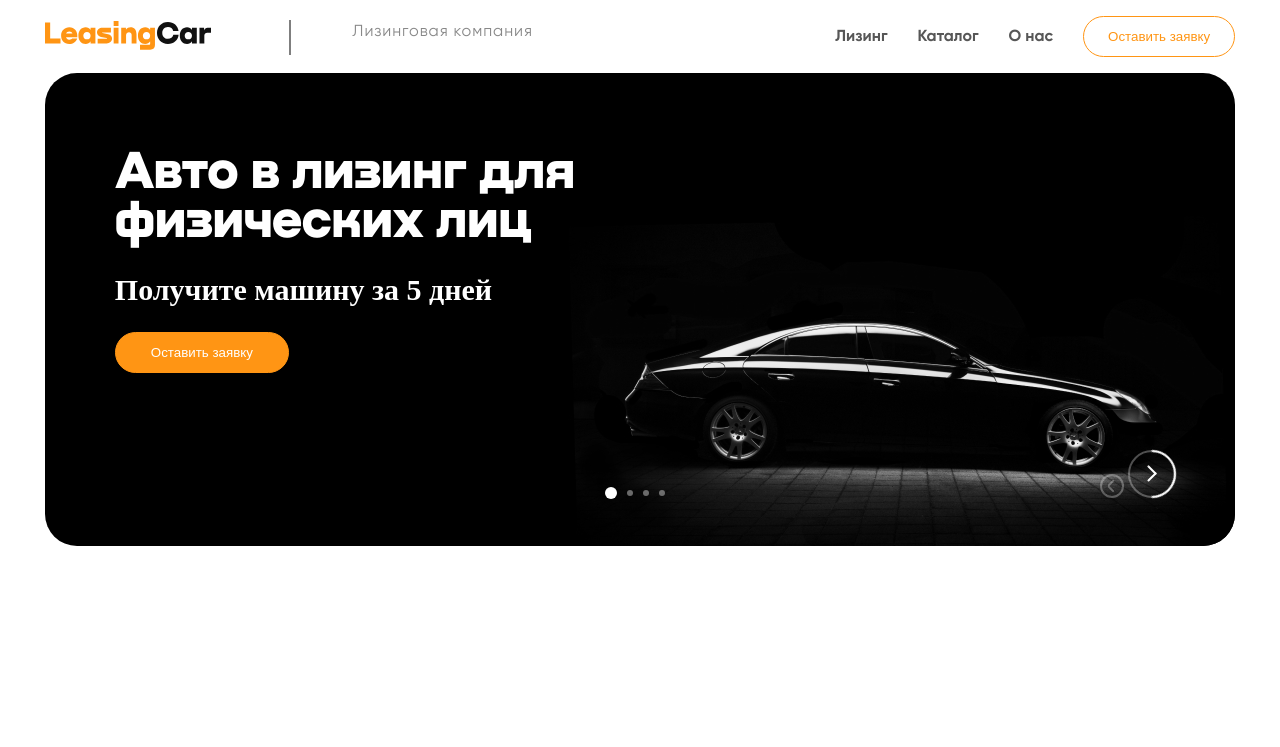
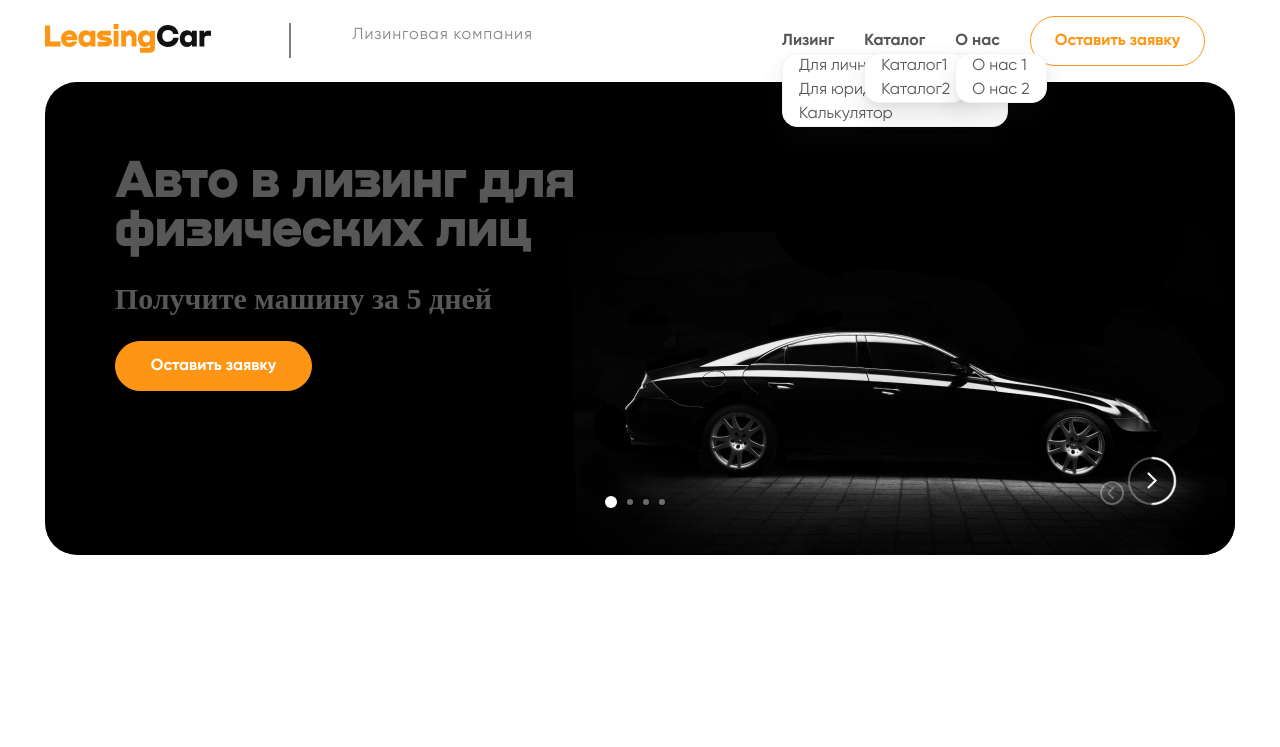
Before and after one commit to Stendart/leasing-car, a website built with webpack: page src/index.html in a window 1280 px wide. Shown: the top 747 px of the page. Built offline with nearby package versions, Linux system fonts and the light colour scheme.

Commit message:
fix nav-menu

```diff
--- a/src/assets/scss/button.scss
+++ b/src/assets/scss/button.scss
@@ -4,6 +4,7 @@
   max-width: 100%;
 
   text-decoration: none;
+  outline: none;
 
   border: 1px solid #FF9514;
   border-radius: 40px;
@@ -11,7 +12,8 @@
   padding: 12px 24px;
   color: #FF9514;
 
-  outline: none;
+  font-weight: bold;
+  line-height: 24px;
 
   &:hover {
     background: #111111;
--- a/src/assets/scss/carousel.scss
+++ b/src/assets/scss/carousel.scss
@@ -88,7 +88,7 @@
 
     height: 2px;
     width: 8px;
-    background-color: rgba(255, 255, 255, 0.3);//$color-white;
+    background-color: rgba(255, 255, 255, 0.3);
     border-radius: 20px;
   }
 
--- a/src/assets/scss/nav-menu-links.scss
+++ b/src/assets/scss/nav-menu-links.scss
@@ -4,20 +4,37 @@
   position: relative;
 }
 .dropdown__items {
-  visibility: hidden;
-  opacity: 0;
-  min-width: 5rem;
+  visibility: visible;/*hiden*/
+  opacity: 1;/*0*/
   position: absolute;
   transition: all 0.5s ease;
-  margin-top: 1rem;
-  left: 0;
-  top: 0;
-  display: none;
+  display: block;/*none*/
+
   z-index: 5;
-  width: 100%;
-  list-style: none;
   margin: 0;
-  padding-left: 0;
+
+  padding-left: 16px;
+  padding-right: 16px;
+
+  background-color: #FFFFFF;
+
+
+
+  border: 1px solid #F3F3F4;
+
+
+  box-shadow: 0px 4px 4px rgba(51, 51, 51, 0.04), 0px 14px 24px rgba(51, 51, 51, 0.12);
+  border-radius: 15px;
+
+
+  a {
+    /*font-family: Gilroy;
+    font-style: normal;
+    font-weight: normal;
+    font-size: 16px;*/
+    line-height: 150%;
+  }
+
 }
 .dropdown:hover .dropdown__items,
 .dropdown__items:hover {
@@ -32,7 +49,11 @@
 .dropdown__element {
   clear: both;
   width: 100%;
+  white-space: nowrap;
+
+  //padding-top:
     &:first-child {
-      margin-top: 30px;
+      /*margin-top: 30px;*/
     }
+
 }
--- a/src/assets/scss/nav-menu.scss
+++ b/src/assets/scss/nav-menu.scss
@@ -114,8 +114,11 @@
   }
 }
 
+.nav__item {
+  margin-right: 30px;
+}
+
 .menu__item {
-  margin-left: 30px;
 
   &:hover {
     background: #F3F3F4;
@@ -123,13 +126,22 @@
   }
 
   a {
-    text-decoration: none;
+    /*text-decoration: none;
 
     font-family: Gilroy;
     font-style: normal;
     font-weight: bold;
     font-size: 16px;
     line-height: 24px;
-    color: #575757;
+    color: #575757;*/
   }
 }
+
+.menu__link {
+  font-family: Gilroy;
+    font-style: normal;
+    font-weight: bold;
+    /*font-size: 16px;*/
+    line-height: 24px;
+    color: $color-gray;
+}
--- a/src/assets/scss/style.scss
+++ b/src/assets/scss/style.scss
@@ -21,9 +21,10 @@
 body {
   margin: 0;
 
-  font-family: PT Sans;
 
-  color: $color-gray;
+
+
+
 }
 
 p {
@@ -34,3 +35,16 @@ ul {
   list-style-type: none;
   padding: 0;
 }
+
+a {
+  text-decoration: none;
+}
+
+* {
+  font-family: Gilroy;
+  font-style: normal;
+  font-weight: normal;
+  font-size: 16px;
+
+  color: $color-gray;
+}
--- a/src/index.html
+++ b/src/index.html
@@ -19,37 +19,35 @@
 				<p class="nav__text">Лизинговая компания</p>
 			</div>
       <ul class="nav__menu menu">
-        <ul class="dropdown">
-            <li class="menu__item"><a href="">Лизинг</a>
+
+            <li class="menu__item nav__item dropdown"><a class="menu__link" href="">Лизинг</a>
                 <ul class="dropdown__items">
-                    <li class="dropdown__element menu__item"><a href="">Лизинг</a></li>
-                    <li class="dropdown__element menu__item"><a href="">Лизинг</a></li>
+                    <li class="dropdown__element menu__item"><a href="">Для личного пользования</a></li>
+                    <li class="dropdown__element menu__item"><a href="">Для юридических диц</a></li>
+                    <li class="dropdown__element menu__item"><a href="">Калькулятор</a></li>
                 </ul>
             </li>
-        </ul>
 
-        <ul class="dropdown">
-            <li class="menu__item"><a href="">Каталог</a>
+
+            <li class="menu__item nav__item dropdown"><a class="menu__link" href="">Каталог</a>
                 <ul class="dropdown__items">
                     <li class="dropdown__element menu__item"><a href="">Каталог1</a></li>
                     <li class="dropdown__element menu__item"><a href="">Каталог2</a></li>
                 </ul>
             </li>
-        </ul>
 
-        <ul class="dropdown">
-            <li class="menu__item"><a href="">О нас</a>
+
+            <li class="menu__item nav__item dropdown"><a class="menu__link" href="">О нас</a>
                 <ul class="dropdown__items">
                     <li class="dropdown__element menu__item"><a href="">О нас 1</a></li>
                     <li class="dropdown__element menu__item"><a href="">О нас 2</a></li>
                 </ul>
             </li>
-        </ul>
 
 
         <!--<li class="menu__item"><a href="">Каталог</a></li>
         <li class="menu__item"><a href="">О нас</a></li>-->
-        <li class="menu__item"><button class="menu__button btn">Оставить заявку</button></li>
+        <li class="menu__item nav__item"><button class="menu__button btn">Оставить заявку</button></li>
       </ul>
       <button class="nav__burger js-burger nav__burger--closed">
           <span class="visualy-hidden">Burger-menu</span>
```
Also changed, not shown: src/assets/scss/fonts.scss (+0 -9 lines).
